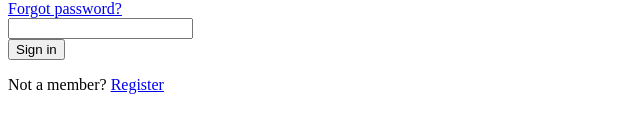
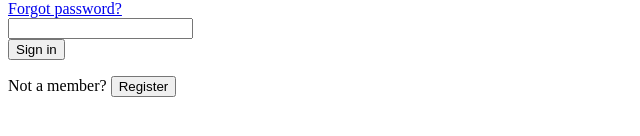
Before and after one commit to Dami-18/IRISMS, a Next.js app: page /login in a window 1280 px wide. Shown: the part 436-572 px from the top of the page, without its empty margins (0-640 px from the left). Built offline with nearby package versions, Linux system fonts and the light colour scheme.

Commit message:
logintoreg

```diff
--- a/src/app/login/page.tsx
+++ b/src/app/login/page.tsx
@@ -1,6 +1,11 @@
 // Login Page
+"use client";
+
+import { useRouter } from "next/navigation";
 
 const Login = () => {
+  const router = useRouter();
+
   return (
     <>
       <div className="flex min-h-full flex-1 flex-col justify-center px-6 py-12 lg:px-8">
@@ -74,12 +79,14 @@ const Login = () => {
 
           <p className="mt-10 text-center text-sm/6 text-gray-500">
             Not a member?{" "}
-            <a
-              href="#"
+            <button
               className="font-semibold text-indigo-600 hover:text-indigo-500"
+              onClick={() => {
+                router.push("/register");
+              }}
             >
               Register
-            </a>
+            </button>
           </p>
         </div>
       </div>
```
